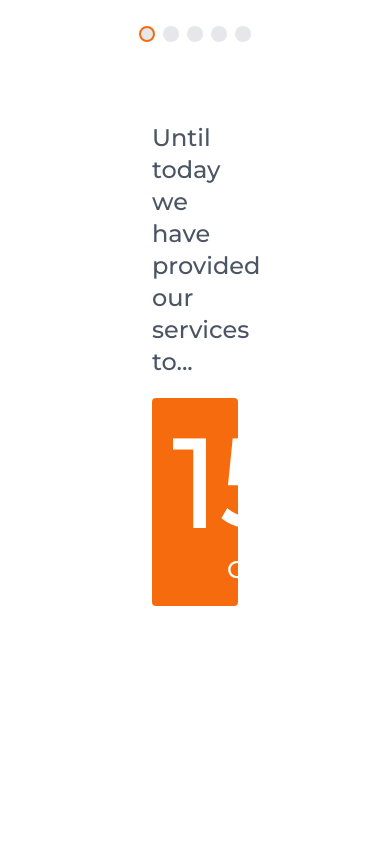
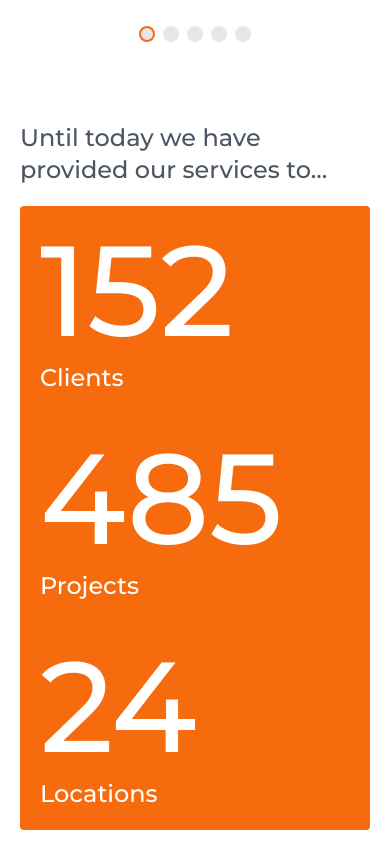
Before and after one commit to Plyavinskiy/marketing-agency, a React (Create React App) app: page /clients in a window 390 px wide. Shown: the part 1760-2628 px from the top of the page. Before the commit the page ends 2542 px from the top, so only its background shows below. Built offline with nearby package versions, Linux system fonts and the light colour scheme; no server answers.

Commit message:
style: add the responsiveness to the Statistics section of the Clients Page

```diff
--- a/src/pages/Clients/Numbers.js
+++ b/src/pages/Clients/Numbers.js
@@ -2,20 +2,22 @@ import React from "react";
 
 function Numbers() {
   return (
-    <div className="px-[152px] mt-20">
-      <h2 className="text-2xl text-gray-600 my-5">Until today we have provided our services to...</h2>
-      <div className="bg-secondary flex justify-between space-x-10 p-5 rounded">
-        <div className="flex flex-col items-center space-y-2">
+    <div className="px-[152px] sm:px-5 mt-20">
+      <h2 className="text-2xl text-gray-600 my-5">
+        Until today we have provided our services to...
+      </h2>
+      <div className="bg-secondary flex justify-between space-x-10 sm:space-x-0 p-5 rounded sm:flex-col sm:space-y-10">
+        <div className="flex flex-col items-center sm:items-start space-y-2">
           <h2 className="text-9xl text-white">152</h2>
           <h2 className="text-white text-2xl">Clients</h2>
         </div>
 
-        <div className="flex flex-col items-center space-y-2">
+        <div className="flex flex-col items-center sm:items-start space-y-2">
           <h2 className="text-9xl text-white">485</h2>
           <h2 className="text-white text-2xl">Projects</h2>
         </div>
 
-        <div className="flex flex-col items-center space-y-2">
+        <div className="flex flex-col items-center sm:items-start space-y-2">
           <h2 className="text-9xl text-white">24</h2>
           <h2 className="text-white text-2xl">Locations</h2>
         </div>
```
